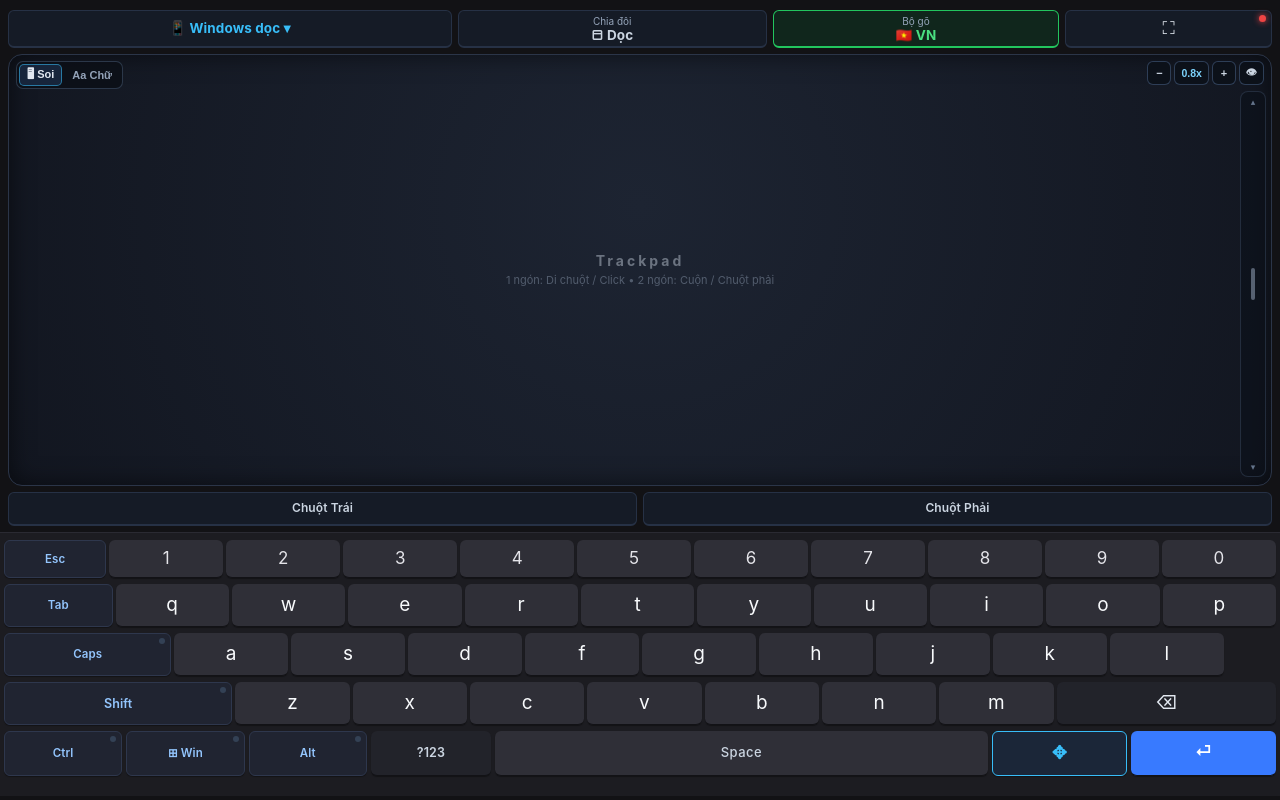
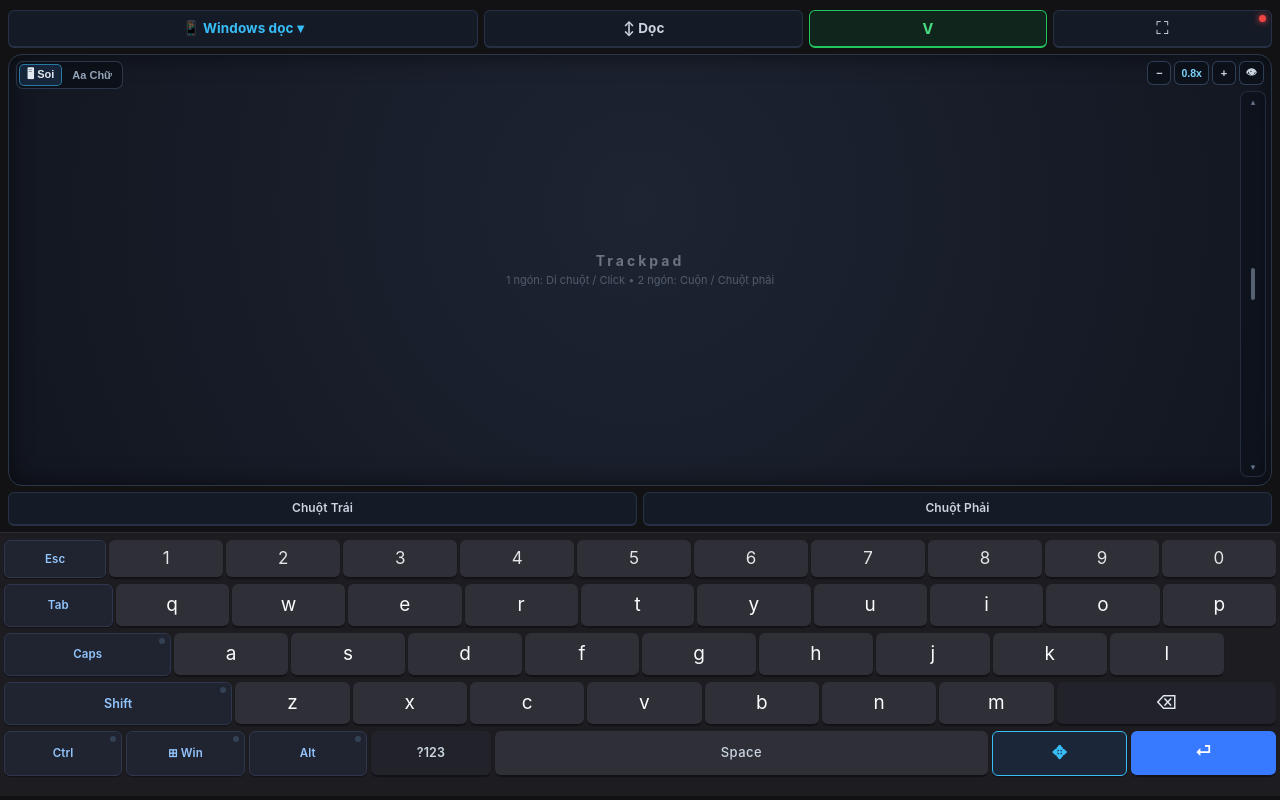
Before and after one commit to NguyenHieu2711/mac-web-keyboard, a plain HTML site: page static/index.html in a window 1280 px wide. Drawn offline with Linux system fonts and the light colour scheme.

Commit message:
ui(ota-v2.0.3): minimalist UniKey V/E badge and clean arrow split toggle without sub-labels

```diff
--- a/releases/latest.json
+++ b/releases/latest.json
@@ -1,5 +1,5 @@
 {
   "tag_name": "v2.0.2",
-  "web_version": "2.0.2",
+  "web_version": "2.0.3",
   "apk_url": "https://raw.githubusercontent.com/NguyenHieu2711/mac-web-keyboard/main/releases/app-release.apk"
 }
--- a/static/app.js
+++ b/static/app.js
@@ -224,13 +224,13 @@
       el.classList.toggle("is-active", padSplitHorizontal);
     });
     padSplitLabels.forEach((el) => {
-      el.textContent = padSplitHorizontal ? "◫ 60:40" : "⬒ Dọc";
+      el.textContent = padSplitHorizontal ? "↔ Ngang" : "↕ Dọc";
     });
     vnBtns.forEach((el) => {
       el.classList.toggle("is-active", vnEnabled);
     });
     vnLabels.forEach((el) => {
-      el.textContent = vnEnabled ? "🇻🇳 VN" : "🇬🇧 EN";
+      el.textContent = vnEnabled ? "V" : "E";
     });
     modeItems.forEach((item) => {
       item.classList.toggle("is-selected", item.dataset.selectLayout === kbLayout);
--- a/static/index.html
+++ b/static/index.html
@@ -101,10 +101,9 @@
         </div>
       </div>
 
-      <!-- Nút bật/tắt gõ dấu Tiếng Việt Telex chuẩn PC -->
-      <button type="button" class="key key-toggle key-vn-toggle js-vn-btn is-active" data-action="toggle-vn" data-flex="1.3">
-        <span class="key-sub">Bộ gõ</span>
-        <span class="key-main js-vn-label">🇻🇳 VN</span>
+      <!-- Nút bật/tắt gõ dấu Tiếng Việt kiểu UniKey (V / E) -->
+      <button type="button" class="key key-toggle key-vn-toggle js-vn-btn is-active" data-action="toggle-vn" data-flex="0.95">
+        <span class="key-main js-vn-label">V</span>
       </button>
 
       <!-- Nút Cài đặt IP / Cập nhật APK + Chấm trạng thái kết nối -->
@@ -359,14 +358,12 @@
           </div>
         </div>
 
-        <button type="button" class="key key-toggle key-split-toggle js-pad-split-btn" data-action="toggle-pad-split" data-flex="1.08">
-          <span class="key-sub">Chia đôi</span>
-          <span class="key-main js-pad-split-label">⬒ Dọc</span>
+        <button type="button" class="key key-toggle key-split-toggle js-pad-split-btn" data-action="toggle-pad-split" data-flex="1.05">
+          <span class="key-main js-pad-split-label">↕ Dọc</span>
         </button>
 
-        <button type="button" class="key key-toggle key-vn-toggle js-vn-btn is-active" data-action="toggle-vn" data-flex="1.0">
-          <span class="key-sub">Bộ gõ</span>
-          <span class="key-main js-vn-label">🇻🇳 VN</span>
+        <button type="button" class="key key-toggle key-vn-toggle js-vn-btn is-active" data-action="toggle-vn" data-flex="0.78">
+          <span class="key-main js-vn-label">V</span>
         </button>
         <button type="button" class="key key-util" data-action="util" data-flex="0.72">
           <span class="key-main js-util-icon">⛶</span>
--- a/static/style.css
+++ b/static/style.css
@@ -1113,6 +1113,12 @@ body.is-lowercase .key-alpha .key-main {
   background: #13233a;
 }
 
+.key-vn-toggle .key-main {
+  font-size: 14.5px !important;
+  font-weight: 700;
+  letter-spacing: 0.3px;
+}
+
 .key-vn-toggle.is-active {
   border-color: #22c55e;
   background: #10261c;
```
